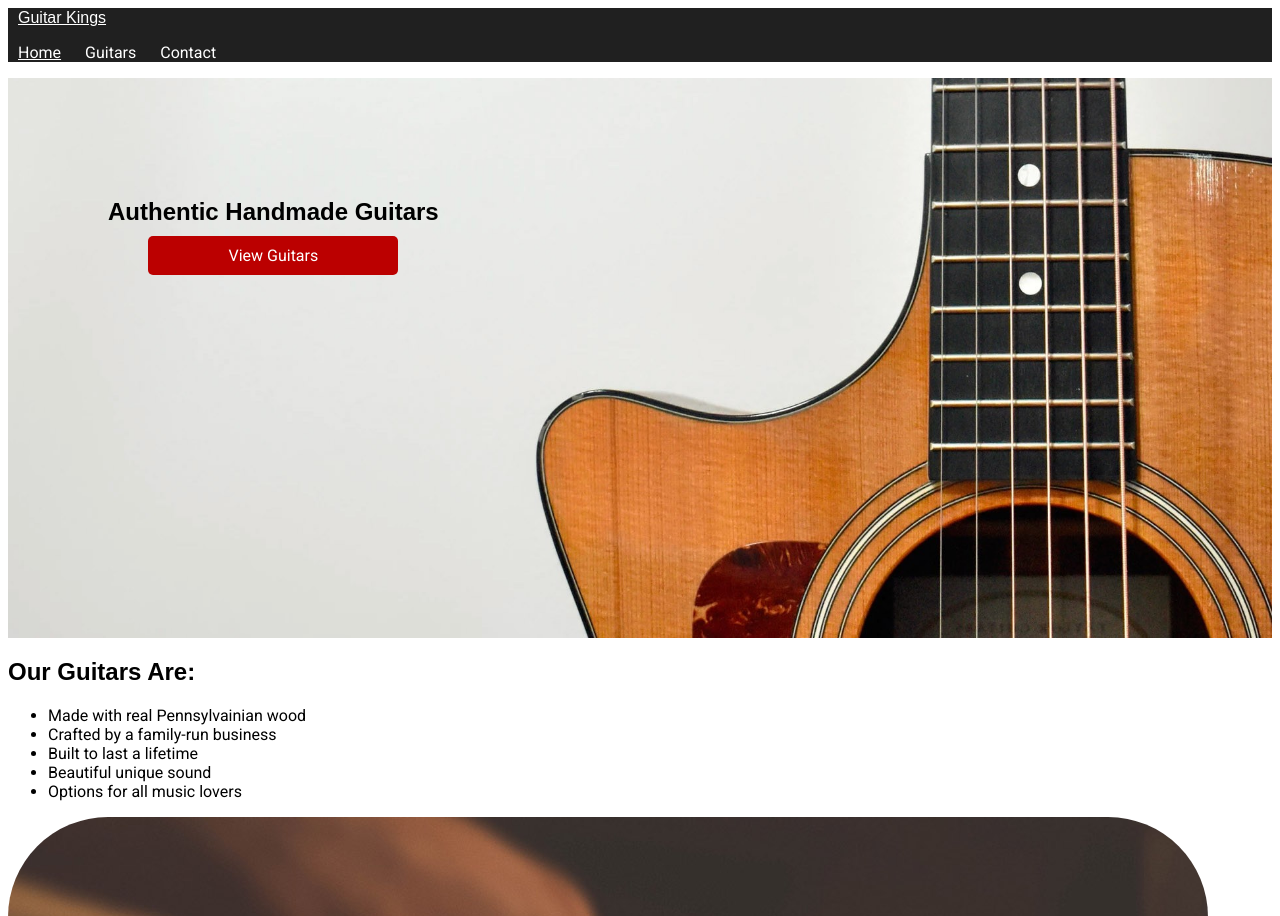
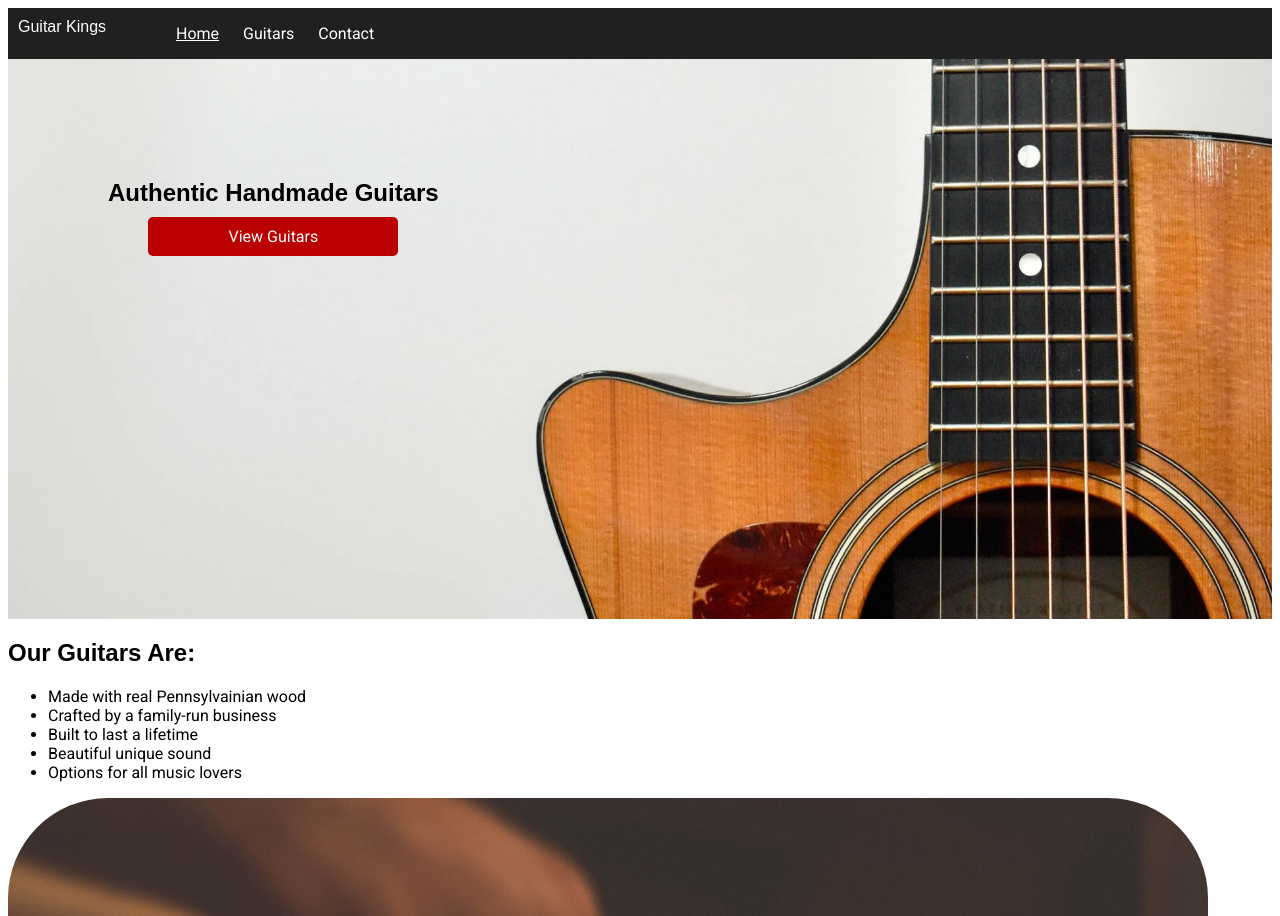
Before and after one commit to tronderic/GuitarKings, a plain HTML site: page index.html in a window 1280 px wide. Shown: the top 916 px of the page. Drawn offline with Linux system fonts and the light colour scheme.

Commit message:
task 3.2

```diff
--- a/css/styles.css
+++ b/css/styles.css
@@ -3,11 +3,12 @@
   src: ("fonts/BootsAndSpurs.ttf") format(ttf);
 }
 
-.header,
+.header-link,
 h1,
 h2,
 h3 {
   font-family: "boots & spurs", sans-serif;
+  text-decoration: none;
 }
 
 .background-image {
@@ -41,7 +42,7 @@ nav li {
 }
 
 nav ul {
-  padding: 0px;
+  padding: 0px 50px;
 }
 
 nav a {
@@ -102,3 +103,7 @@ textarea {
   top: 100px;
   left: 100px;
 }
+
+.header {
+  display: flex;
+}
--- a/index.html
+++ b/index.html
@@ -12,8 +12,8 @@
     <link href="css/styles.css" rel="stylesheet" />
   </head>
   <body>
-    <header>
-      <a href="index.html" class="header">Guitar Kings</a>
+    <header class="header">
+      <a href="index.html" class="header-link">Guitar Kings</a>
       <nav>
         <ul>
           <li><a href="index.html" class="current">Home</a></li>
```
Also changed, not shown: contact.html (+10 -10 lines), guitars.html (+9 -9 lines).
